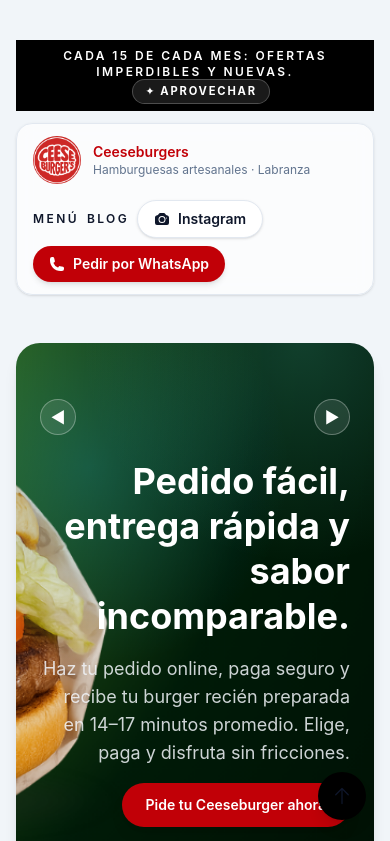
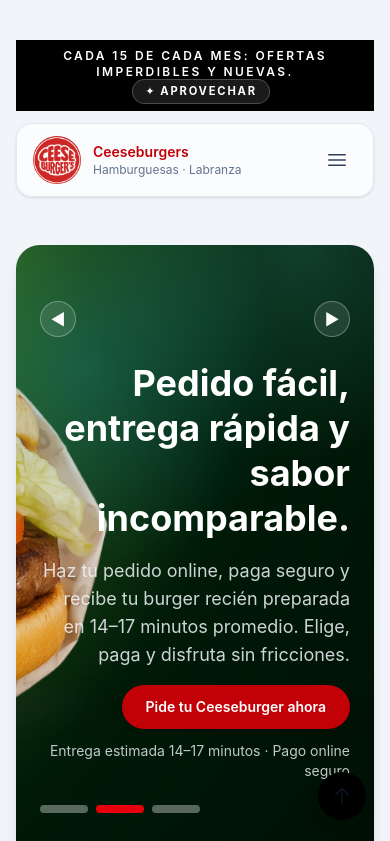
Before and after one commit to CristobalSg/ceeseburgers, a React (Vite) app: page / in a window 390 px wide. Shown: the top 841 px of the page. Built offline with nearby package versions, Linux system fonts and the light colour scheme; the HTML template or start-up script is replaced by a standard one.

Commit message:
Add menu de hamb en header

```diff
--- a/src/components/Header.tsx
+++ b/src/components/Header.tsx
@@ -1,4 +1,5 @@
-import { CameraIcon, PhoneIcon } from "@heroicons/react/24/solid";
+import { CameraIcon, PhoneIcon, Bars3Icon, XMarkIcon } from "@heroicons/react/24/solid";
+import { useState } from "react";
 
 type HeaderProps = {
   logoSrc: string;
@@ -8,48 +9,74 @@
 };
 
 export function Header({ logoSrc, brandName, instagramHref, whatsappHref }: HeaderProps) {
+  const [menuOpen, setMenuOpen] = useState(false);
+
   return (
-    <header className="flex flex-wrap items-center justify-between gap-4 rounded-2xl border border-slate-200 bg-white/70 px-4 py-3 shadow-sm backdrop-blur">
+    <>
+      <header className="flex items-center justify-between gap-4 rounded-2xl border border-slate-200 bg-white/70 px-4 py-3 shadow-sm backdrop-blur">
       <a href="/" className="flex items-center gap-3 transition hover:-translate-y-0.5">
         <img src={logoSrc} alt={`${brandName} logo`} className="h-12 w-12 rounded-full object-cover" />
         <div>
           <p className="text-sm font-semibold text-red-700">{brandName}</p>
-          <p className="text-xs text-slate-500">Hamburguesas artesanales · Labranza</p>
+          <p className="text-xs text-slate-500">Hamburguesas · Labranza</p>
         </div>
       </a>
 
-      <div className="flex flex-wrap items-center gap-2">
-        <a
-          href="/menu"
-          className="text-xs font-semibold uppercase tracking-[0.2em] text-slate-600 transition hover:text-red-700"
-        >
-          Menú
-        </a>
-        <a
-          href="/blog"
-          className="text-xs font-semibold uppercase tracking-[0.2em] text-slate-600 transition hover:text-red-700"
-        >
-          Blog
-        </a>
-        <a
-          className="inline-flex items-center gap-2 rounded-full border border-slate-200 bg-white px-4 py-2 text-sm font-semibold text-slate-800 shadow-sm transition hover:-translate-y-0.5 hover:border-red-300"
-          href={instagramHref}
-          target="_blank"
-          rel="noreferrer"
-        >
+      {/* Desktop links (visible on md+) */}
+      <div className="hidden md:flex flex-wrap items-center gap-2 ml-4">
+        <a href="/menu" className="text-xs font-semibold uppercase tracking-[0.2em] text-slate-600 transition hover:text-red-700">Menú</a>
+        <a href="/blog" className="text-xs font-semibold uppercase tracking-[0.2em] text-slate-600 transition hover:text-red-700">Blog</a>
+        <a className="inline-flex items-center gap-2 rounded-full border border-slate-200 bg-white px-4 py-2 text-sm font-semibold text-slate-800 shadow-sm transition hover:-translate-y-0.5 hover:border-red-300" href={instagramHref} target="_blank" rel="noreferrer">
           <CameraIcon className="h-4 w-4" aria-hidden />
           Instagram
         </a>
-        <a
-          className="inline-flex items-center gap-2 rounded-full bg-red-700 px-4 py-2 text-sm font-semibold text-white !text-white shadow-md transition hover:-translate-y-0.5 hover:bg-red-600 hover:!text-white focus-visible:!text-white visited:!text-white"
-          href={whatsappHref}
-          target="_blank"
-          rel="noreferrer"
-        >
+        <a className="inline-flex items-center gap-2 rounded-full bg-red-700 px-4 py-2 text-sm font-semibold text-white shadow-md transition hover:-translate-y-0.5 hover:bg-red-600" href={whatsappHref} target="_blank" rel="noreferrer">
           <PhoneIcon className="h-4 w-4 text-white" aria-hidden />
           <span className="text-white">Pedir por WhatsApp</span>
         </a>
       </div>
+
+      {/* Hamburger button (mobile only) */}
+      <div className="md:hidden ml-auto">
+        <button aria-label="Abrir menú" onClick={() => setMenuOpen(true)} className="inline-flex items-center justify-center rounded-md p-2 text-slate-700 hover:bg-slate-100">
+          <Bars3Icon className="h-6 w-6" />
+        </button>
+      </div>
     </header>
+
+    {/* Mobile menu overlay rendered outside header to avoid stacking context issues */}
+    {menuOpen && (
+      <div className="fixed inset-0 z-50 flex">
+        {/* Non-transparent backdrop (opaque color) */}
+        <div className="absolute inset-0" onClick={() => setMenuOpen(false)} />
+        <nav className="relative ml-auto w-64 max-w-full bg-white p-4 shadow-2xl">
+          <div className="flex items-center justify-between">
+            <div className="text-sm font-semibold">Menú</div>
+            <button aria-label="Cerrar menú" onClick={() => setMenuOpen(false)} className="p-1">
+              <XMarkIcon className="h-6 w-6 text-slate-700" />
+            </button>
+          </div>
+          <ul className="mt-4 flex flex-col gap-3">
+            <li>
+              <a href="/menu" className="block rounded-md px-3 py-2 text-sm font-medium text-slate-700 hover:bg-slate-50">Menú</a>
+            </li>
+            <li>
+              <a href="/blog" className="block rounded-md px-3 py-2 text-sm font-medium text-slate-700 hover:bg-slate-50">Blog</a>
+            </li>
+            <li>
+              <a href={instagramHref} target="_blank" rel="noreferrer" className="inline-flex items-center gap-2 rounded-md px-3 py-2 text-sm font-medium text-slate-700 hover:bg-slate-50">
+                <CameraIcon className="h-4 w-4" /> Instagram
+              </a>
+            </li>
+            <li>
+              <a href={whatsappHref} target="_blank" rel="noreferrer" className="inline-flex items-center gap-2 rounded-md bg-red-700 px-3 py-2 text-sm font-semibold text-white">
+                <PhoneIcon className="h-4 w-4 text-white" /> Pedir por WhatsApp
+              </a>
+            </li>
+          </ul>
+        </nav>
+      </div>
+    )}
+    </>
   );
 }
```
